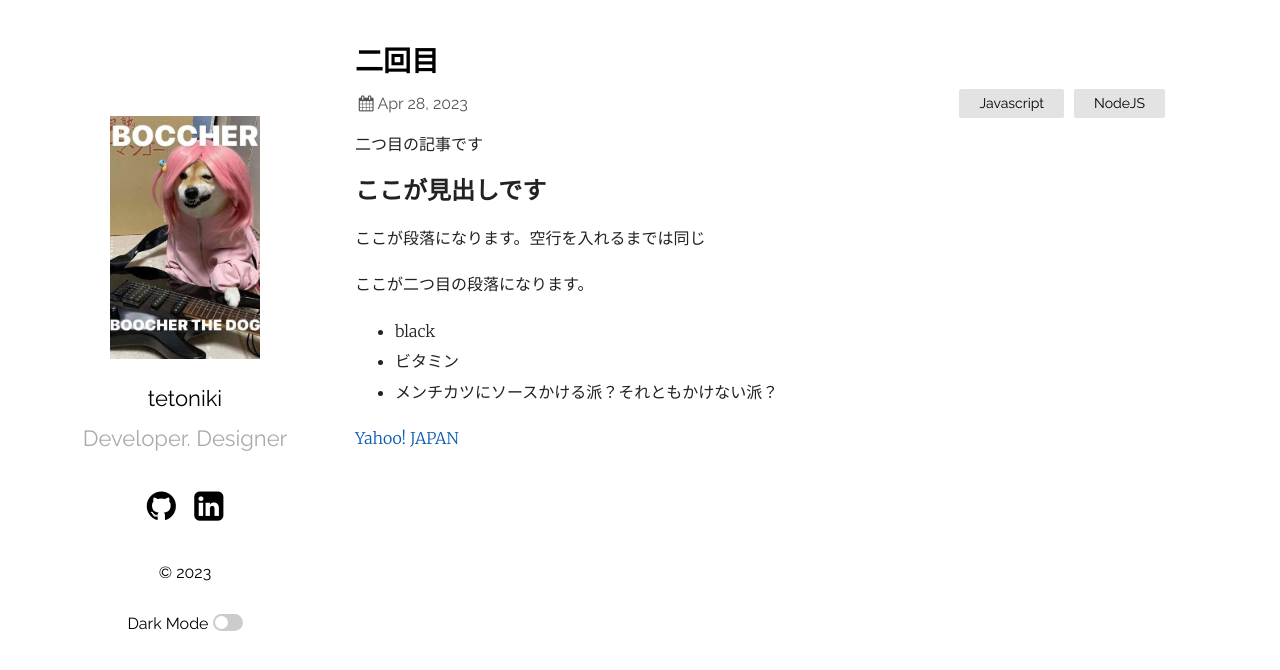
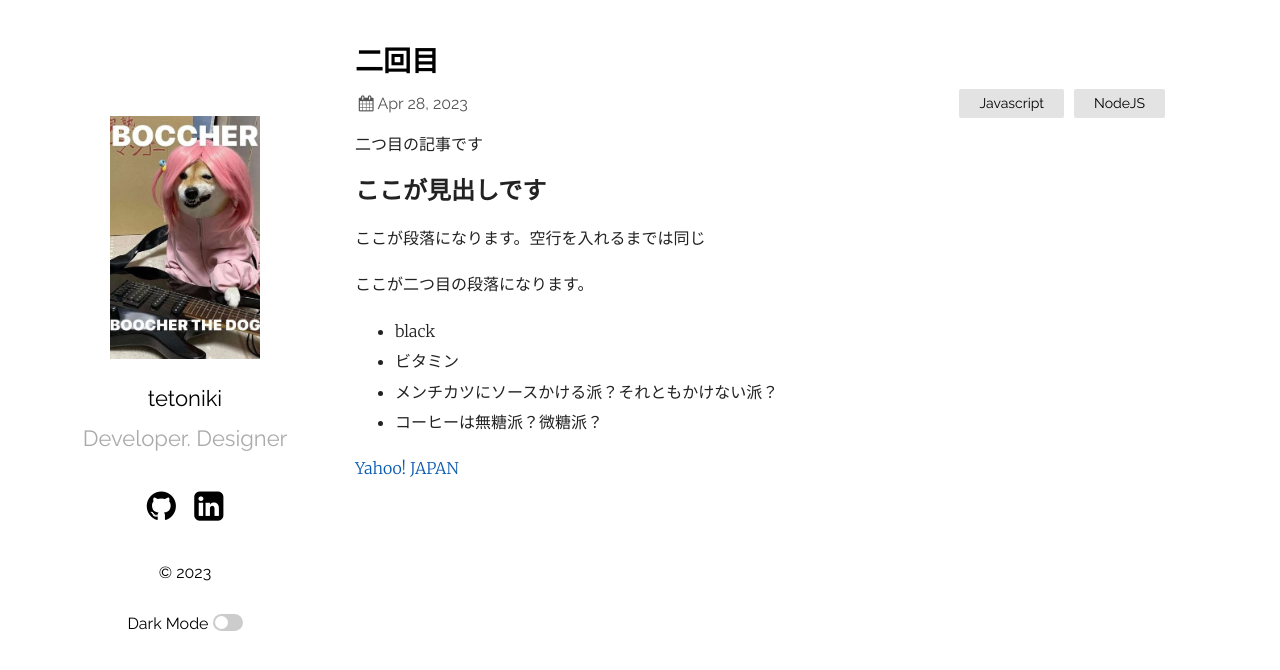
Before and after one commit to tetoniki/tetoniki.gith.jo, a Jekyll site: the page built from _posts/2023-04-28-tetoniki.markdown, in a window 1280 px wide. Shown: the top 670 px of the page. Built offline with Jekyll 4.4.1, drawn with Linux system fonts in a browser that asks for light colours.

Commit message:
かえたたたた

```diff
--- a/_posts/2023-04-28-tetoniki.markdown
+++ b/_posts/2023-04-28-tetoniki.markdown
@@ -14,7 +14,7 @@ categories: Javascript NodeJS
 - black
 - ビタミン
 - メンチカツにソースかける派？それともかけない派？
-
+- コーヒーは無糖派？微糖派？
 
 
 [Yahoo! JAPAN](https://www.yahoo.co.jp)
```
